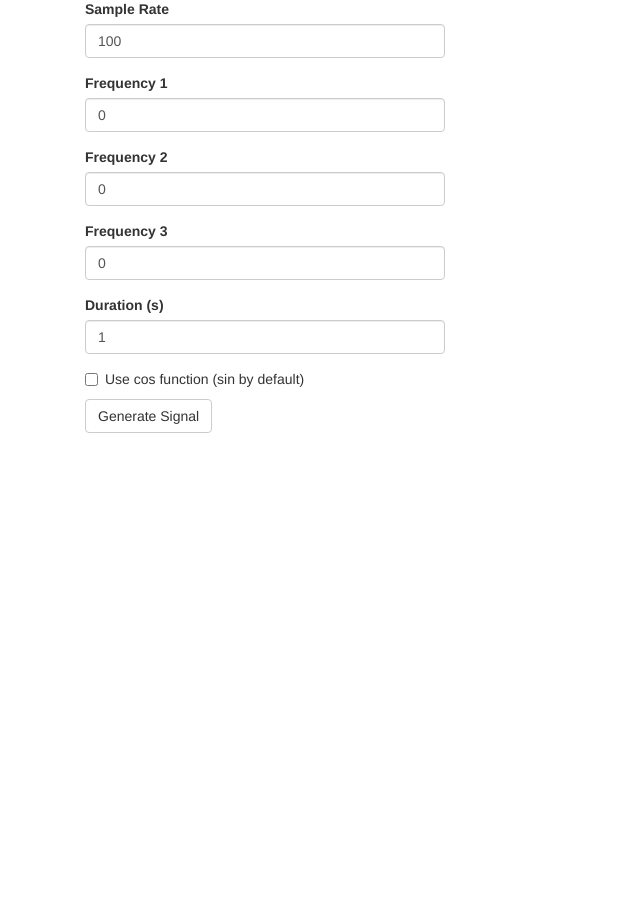
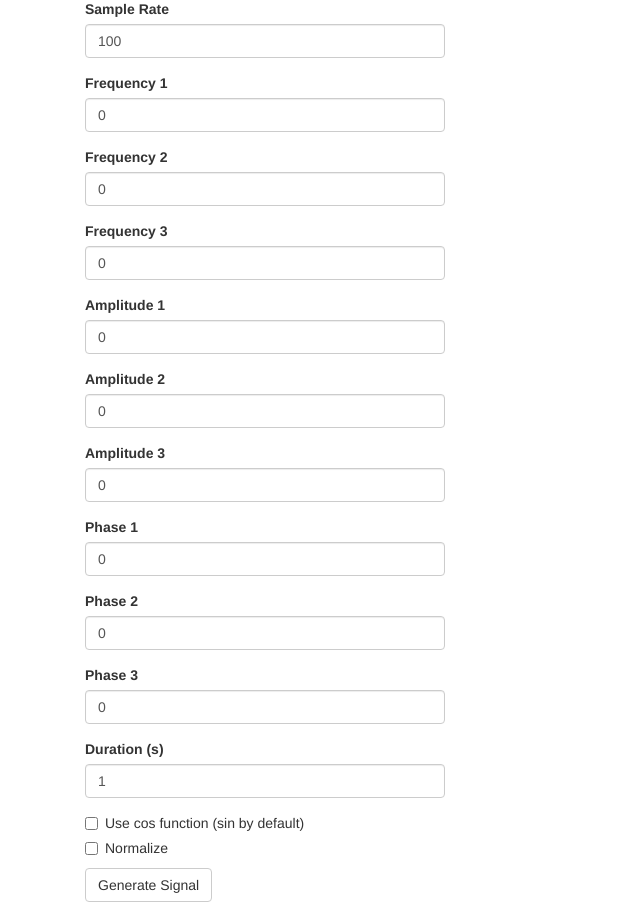
Before and after one commit to ForkyTheEditor/bachelors-signal-flask, a Flask app: page /generate in a window 1280 px wide. Shown: the part 73-975 px from the top of the page, without its empty margins (0-640 px from the left). Before the commit the page ends 506 px from the top, so only its background shows below. Run offline with Flask 2, Linux system fonts and the light colour scheme; some libraries are stand-ins or nearby versions.

Commit message:
Added phase modulation

```diff
--- a/app/forms.py
+++ b/app/forms.py
@@ -17,6 +17,13 @@ class SignalGenerationForm(FlaskForm):
     frequency_field1 = FloatField(label='Frequency 1', default=0)
     frequency_field2 = FloatField(label='Frequency 2', default=0)
     frequency_field3 = FloatField(label='Frequency 3', default=0)
+    amplitude_field1 = FloatField(label='Amplitude 1', default=0)
+    amplitude_field2 = FloatField(label='Amplitude 2', default=0)
+    amplitude_field3 = FloatField(label='Amplitude 3', default=0)
+    phase_field1 = FloatField(label='Phase 1', default=0)
+    phase_field2 = FloatField(label='Phase 2', default=0)
+    phase_field3 = FloatField(label='Phase 3', default=0)
     duration = FloatField(label='Duration (s)', default=1)
     useCos = BooleanField(label='Use cos function (sin by default)')
+    normalize = BooleanField(label='Normalize')
     generate = SubmitField(label='Generate Signal')
--- a/app/routes.py
+++ b/app/routes.py
@@ -39,20 +39,29 @@ def signal_generator():
     embedded_image = []
 
     if form.validate_on_submit():
+
         # Recalculate and redraw plot
-
 
 
         frequency_array = [form.frequency_field1.data,
                            form.frequency_field2.data,
                            form.frequency_field3.data]
 
-        # Remove zeros and negative values
+        amplitude_array = [form.amplitude_field1.data,
+                           form.amplitude_field2.data,
+                           form.amplitude_field3.data]
+
+        phase_array = [form.phase_field1.data,
+                       form.phase_field2.data,
+                       form.phase_field3.data]
+
+        # Remove negative values and zeroes
         frequency_array = [i for i in frequency_array if i > 0]
+        amplitude_array = [i for i in amplitude_array if i >= 0]
 
         (signal, time_range) = generate_signal(form.sample_rate_field.data, frequency_array,
-                                               form.duration.data,
-                                               form.useCos.data)
+                                               form.duration.data, amplitude_array, phase_array,
+                                               form.useCos.data, normalize=form.normalize.data)
 
         embedded_image = create_plot(signal, time_range)
 
--- a/app/templates/generate.html
+++ b/app/templates/generate.html
@@ -10,10 +10,7 @@
       {{ wtf.quick_form(form) }}
   </div>
     <div class="col-md-8">
-
         {% if plot %}
-        <h3> Plot </h3>
-        <hr>
         <img src="{{ plot }}"/>
         {% endif %}
     </div>
```
Also changed, not shown: app/signal_generation.py (+23 -12 lines).
